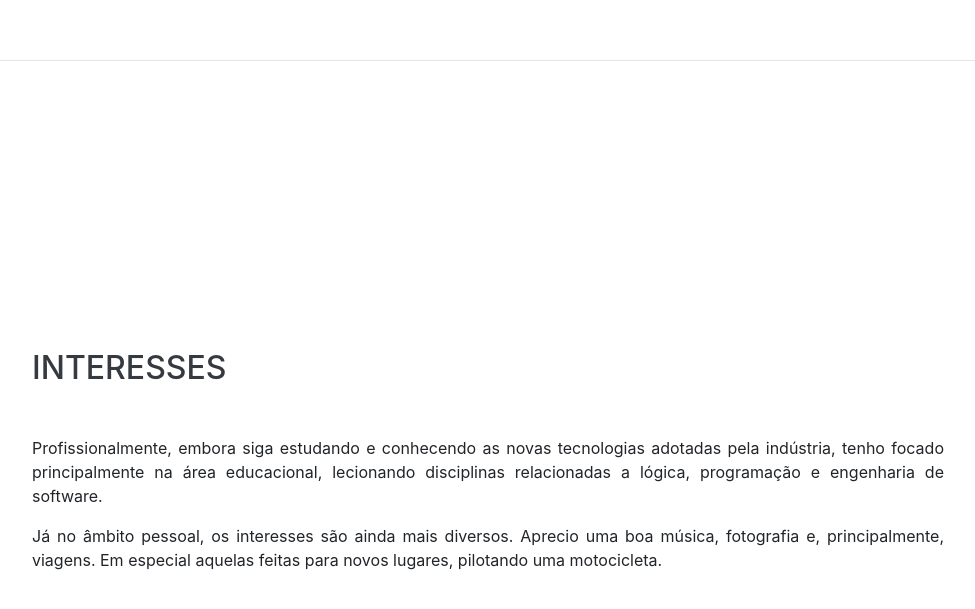
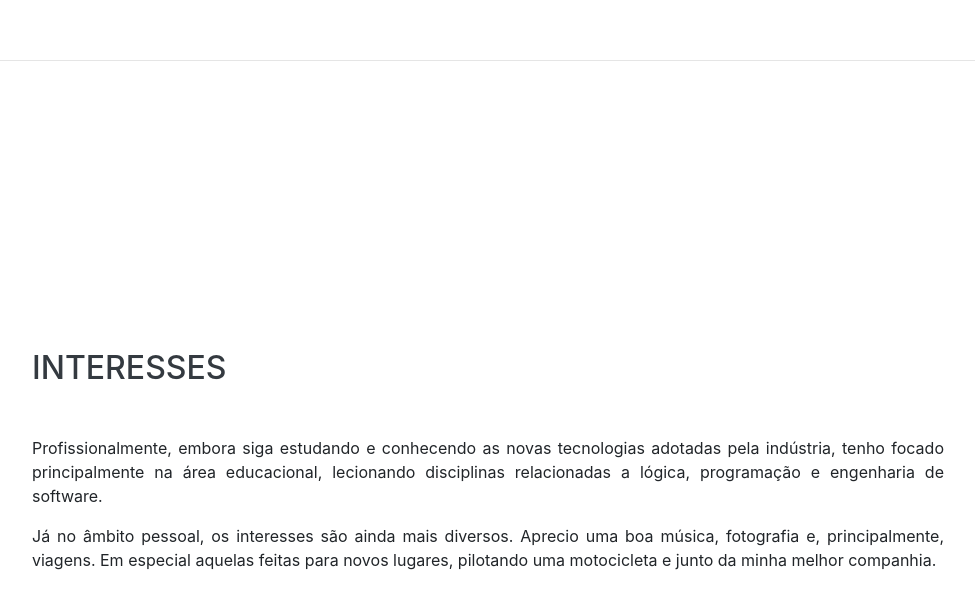
Before and after one commit to profandermenezes/profandermenezes.github.io, a website with bundled scripts: page index.html in a window 1280 px wide. Shown: the part 3909-4518 px from the top of the page, without its empty margins (288-1263 px from the left). Built offline with nearby package versions, Linux system fonts and the light colour scheme; a web font is replaced by a local one.

Commit message:
Ajustes no texto e adição do favicon

```diff
--- a/index.html
+++ b/index.html
@@ -9,6 +9,7 @@
   <meta name="author" content="Anderson Luiz Menezes">
 
   <title>Prof. Anderson Menezes</title>
+  <link rel="shortcut icon" type="image/x-icon" href="img/profile_favicon.ico">
 
   <!-- Bootstrap core CSS -->
   <link href="vendor/bootstrap/css/bootstrap.min.css" rel="stylesheet">
@@ -243,7 +244,8 @@
           programação e engenharia de software.</p>
 
         <p class="mb-0" style="text-align: justify">Já no âmbito pessoal, os interesses são ainda mais diversos. Aprecio uma boa música,
-          fotografia e, principalmente, viagens. Em especial aquelas feitas para novos lugares, pilotando uma motocicleta.  </p>
+          fotografia e, principalmente, viagens. Em especial aquelas feitas para novos lugares, pilotando uma motocicleta e junto da minha
+          melhor companhia.</p>
       </div>
     </section>
 
```
Also changed, not shown: img/profile_favicon.ico (added).
